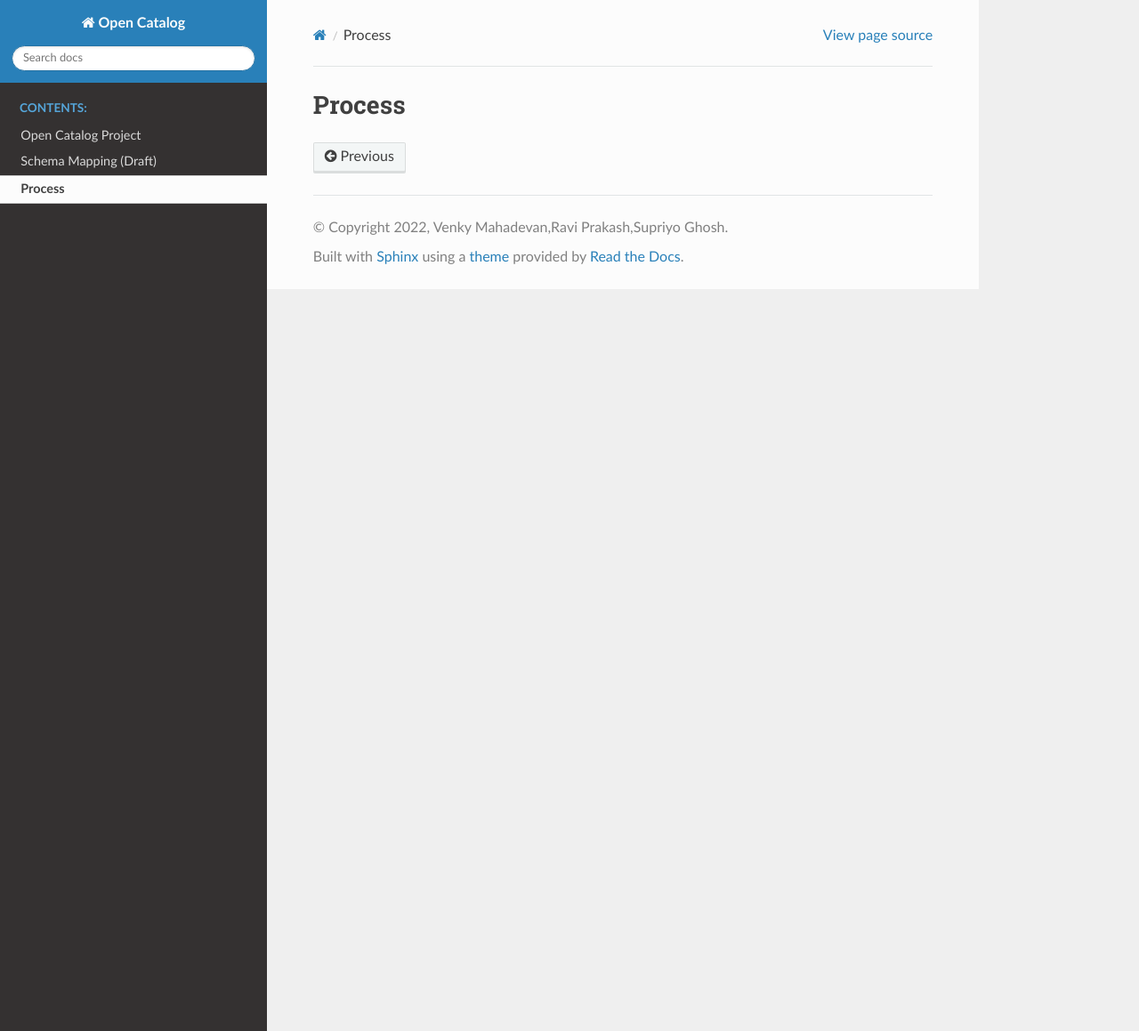
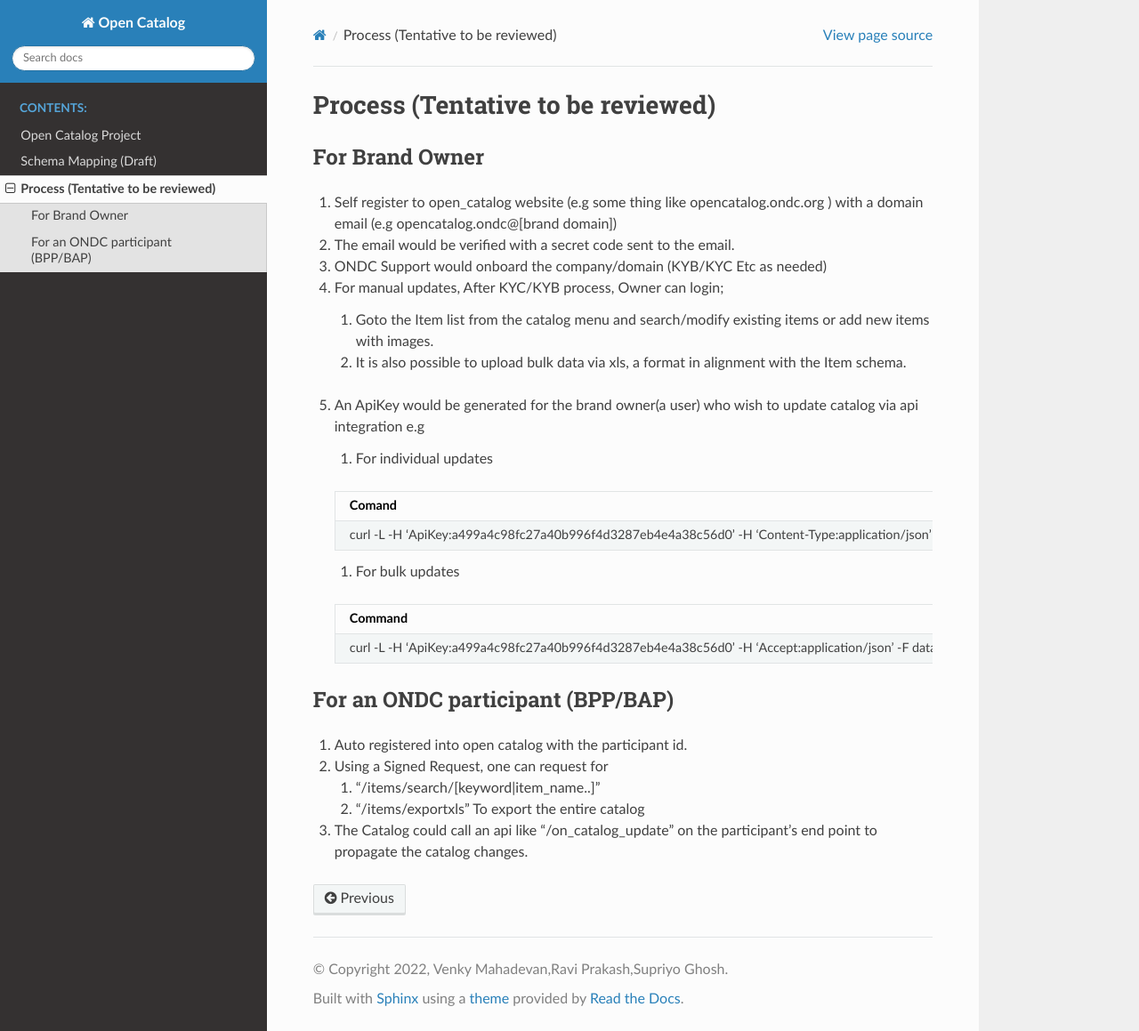
Before and after one commit to humbhionline/opencatalog, a Sphinx documentation site: the page built from doc/src/process.md, in a window 1280 px wide and 1159 px high. Shown: the whole window at 89% size. Built offline with Sphinx 7.4.7 and the Read the Docs theme 2.0.0, drawn with Linux system fonts in a browser that asks for light colours.

Commit message:
Process defined Tentative

```diff
--- a/doc/src/process.md
+++ b/doc/src/process.md
@@ -1 +1,30 @@
-# Process
+# Process (Tentative to be reviewed)
+## For Brand Owner
+1. Self register to open_catalog website (e.g some thing like opencatalog.ondc.org ) with a domain email (e.g opencatalog.ondc@[brand domain])
+1. The email would be verified with a secret code sent to the email.
+1. ONDC Support would onboard the company/domain (KYB/KYC Etc as needed)
+1. For manual updates, After KYC/KYB process, Owner can login;
+	1. Goto the Item list from the catalog menu and search/modify existing items or add new items with images.
+	1. It is also possible to upload bulk data via xls, a format in alignment with the Item schema.
+
+3. An ApiKey would be generated for the brand owner(a user) who wish to update catalog via api integration e.g
+
+
+	1. For individual updates
+
+	|Comand|
+	|-|
+	|curl -L -H 'ApiKey:a499a4c98fc27a40b996f4d3287eb4e4a38c56d0' -H 'Content-Type:application/json' -H 'Accept:application/json' "https://opencatalog.ondc.org/items/save" -d '{ ...item json as defined in schema... 	}'|
+	1. For bulk updates
+
+	|Command|
+	|-|
+	|curl -L -H 'ApiKey:a499a4c98fc27a40b996f4d3287eb4e4a38c56d0' -H 'Accept:application/json' -F  datafile=@src/main/resources/Item.xlsx 		"https://opencatalog.ondc.org/items/importxls"|
+
+## For an ONDC participant (BPP/BAP)
+1. Auto  registered into open catalog with the participant id.
+2. Using a Signed Request, one can request for
+	1. "/items/search/[keyword|item_name..]"
+	2. "/items/exportxls" To export the entire catalog
+
+3. The Catalog could call an api like "/on_catalog_update" on the participant's end point to propagate the catalog changes.
```
Also changed, not shown: doc/src/mapping.md (+2 -2 lines).
